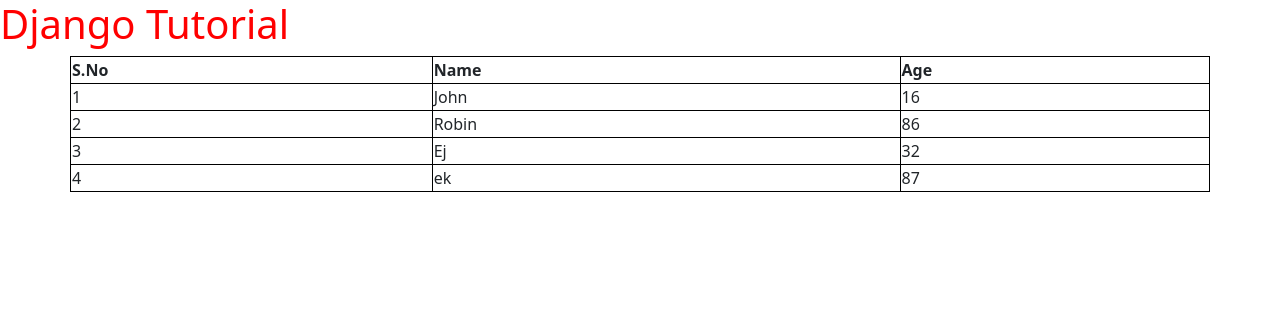
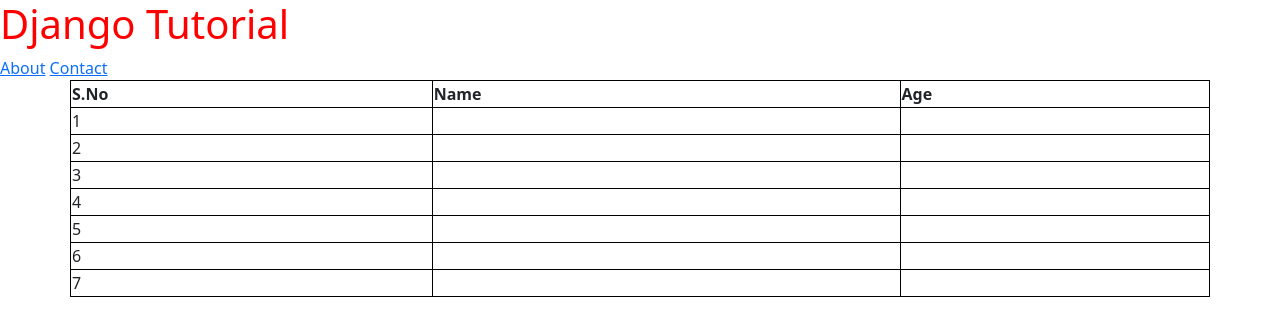
Before and after one commit to SymumAust/Django-Project-Test, a Django app: page / in a window 1280 px wide. Shown: the top 336 px of the page. Run offline with Django 5.2, Linux system fonts and the light colour scheme.

Commit message:
part-4 complete

```diff
--- a/core/core/settings.py
+++ b/core/core/settings.py
@@ -43,6 +43,7 @@ INSTALLED_APPS = [
 EXTERNAL_APPS =[
     'accounts',
     'home'
+
 ]
 INSTALLED_APPS += EXTERNAL_APPS
 
--- a/core/core/urls.py
+++ b/core/core/urls.py
@@ -21,4 +21,7 @@ urlpatterns = [
     path('', home , name = 'home'),
     path('success-page/', success_page, name = 'success_page'),
     path('admin/', admin.site.urls),
+
+    path('about/', about, name = 'about'),
+    path('contact/', contact, name = 'contact')
 ]
--- /dev/null
+++ b/core/home/templates/base.html
@@ -0,0 +1,27 @@
+<!DOCTYPE html>
+<html lang="en">
+<head>
+    <meta charset="UTF-8">
+    <title>{{page}}</title>
+    <link href="https://cdn.jsdelivr.net/npm/bootstrap@5.3.0/dist/css/bootstrap.min.css" rel="stylesheet">
+
+    <style> table, th, td, tr {
+        border: 1px solid black;
+
+    }
+
+    </style>
+
+</head>
+<body>
+    <h1 style="color: red;">Django Tutorial</h1>
+
+    {% block start %}
+
+    {% endblock %}
+
+
+</table>
+
+</body>
+</html>
--- a/core/home/templates/index.html
+++ b/core/home/templates/index.html
@@ -1,20 +1,8 @@
-<!DOCTYPE html>
-<html lang="en">
-<head>
-    <meta charset="UTF-8">
-    <title>Django Tutorial</title>
-    <link href="https://cdn.jsdelivr.net/npm/bootstrap@5.3.0/dist/css/bootstrap.min.css" rel="stylesheet">
+{% extends "base.html" %}
 
-    <style> table, th, td, tr {
-        border: 1px solid black;
-
-    }
-
-    </style>
-
-</head>
-<body>
-    <h1 style="color: red;">Django Tutorial</h1>
+{% block start %}
+    <a href="about/">About</a>
+    <a href="contact/">Contact</a>
 
 
 
@@ -31,7 +19,4 @@
                 <td>{{ people.age }}</td>
             </tr>
             {% endfor %}
-        </table>
-
-</body>
-</html>
+{% endblock %}
--- a/core/home/views.py
+++ b/core/home/views.py
@@ -12,11 +12,25 @@ def home(request):
     ]
     for people in peoples:
         print(people)
+    context ={'page': 'Django Tutorial',
 
-    return render(request, 'index.html', context = {'peoples': peoples})
+               'peoples': 'peoples'}
+
+    return render(request, 'index.html', context)
 
 
 
 def success_page(request):
     print('*'*10)
     return HttpResponse("<h1>Hey I'm Django</h1>")
+
+def about(request):
+    context ={'page': 'about'}
+    return render(request, 'about.html', context)
+
+def contact(request):
+    context ={'page': 'contact'}
+    return render(request, 'contact.html', context)
+
+def base(request):
+    return render(request, 'base.html')
```
Also changed, not shown: core/home/templates/about.html (added, +8 -0 lines), core/home/templates/contact.html (added, +7 -0 lines).
